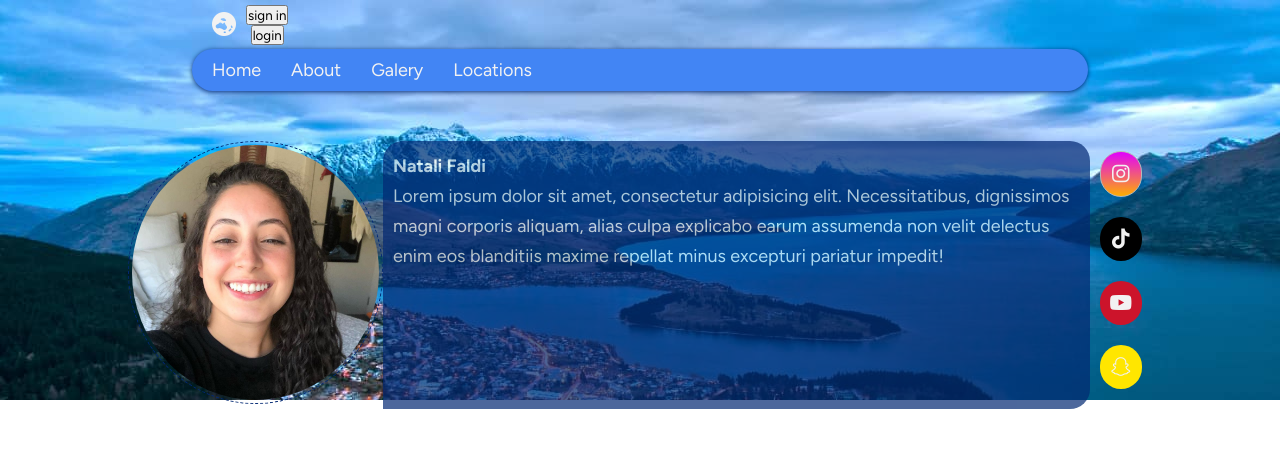
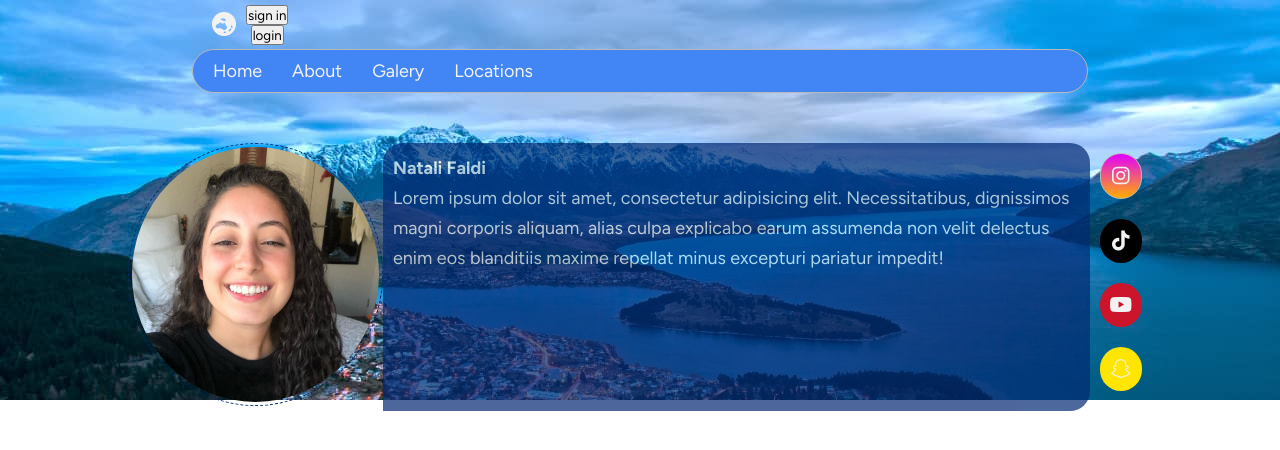
Before and after one commit to Indicattis/natifaldi, a plain HTML site: page index.html in a window 1280 px wide. Drawn offline with Linux system fonts and the light colour scheme.

Commit message:
FE - navbar

```diff
--- a/css/style.scss
+++ b/css/style.scss
@@ -58,7 +58,7 @@ header {
     background-color: $base--color;
     width: 70%;
     border-radius: 50px;
-    box-shadow: 0 1px 5px 0 $dark--color;
+    border: 1px solid $border--color;
 }
 .menu--navbar .menu--item {
     padding: 10px;
```
Also changed, not shown: css/style.css, 1 other file.
